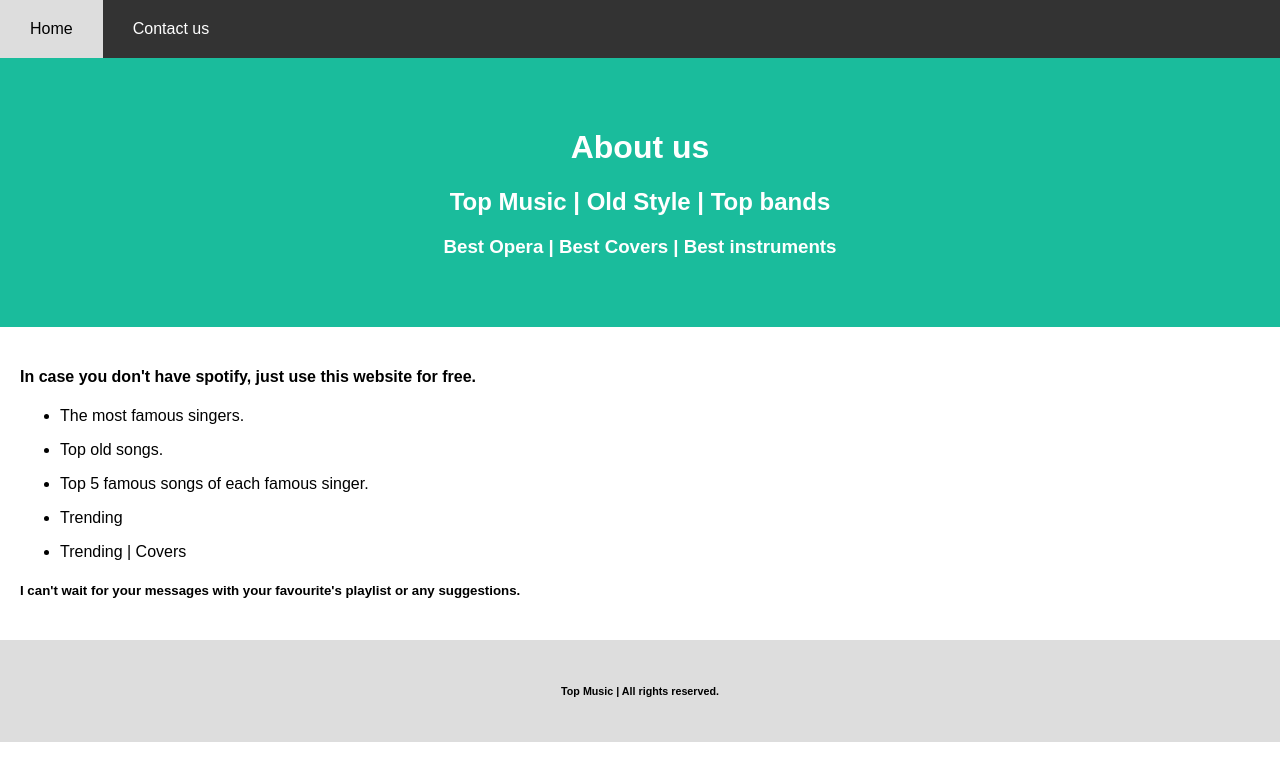
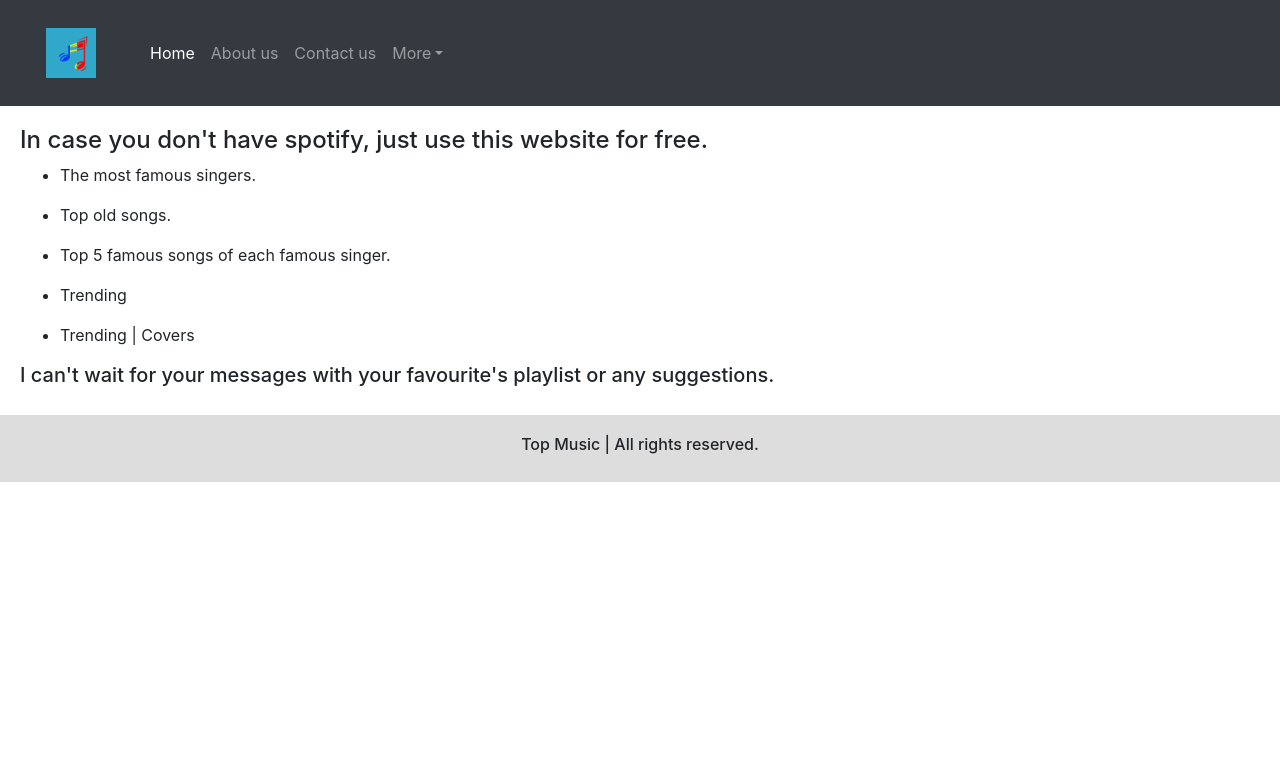
Before and after one commit to danielgoran/top-music, a plain HTML site: page aboutus.html in a window 1280 px wide. Drawn offline with nearby package versions, Linux system fonts and the light colour scheme.

Commit message:
changed the navbar template

```diff
--- a/aboutus.html
+++ b/aboutus.html
@@ -5,21 +5,50 @@
   <title>About us</title>
   <link rel="stylesheet" href="css/aboutus.css">
   <meta name="viewport" content="width=device-width, initial-scale=1">
+  <link rel="stylesheet" href="https://maxcdn.bootstrapcdn.com/bootstrap/4.3.1/css/bootstrap.min.css">
+  <script src="https://ajax.googleapis.com/ajax/libs/jquery/3.4.1/jquery.min.js"></script>
+  <script src="https://cdnjs.cloudflare.com/ajax/libs/popper.js/1.14.7/umd/popper.min.js"></script>
+
+  <link href="//maxcdn.bootstrapcdn.com/bootstrap/4.0.0/css/bootstrap.min.css" rel="stylesheet" id="bootstrap-css">
+  <script src="//maxcdn.bootstrapcdn.com/bootstrap/4.0.0/js/bootstrap.min.js"></script>
 </head>
 <body>
 
-    <!-- Navigation Bar -->
-    <div class="navbar">
-      <a href="index.html">Home</a>
-      <a href="contactus.html">Contact us</a>
-    </div>
+    <!-- Header -->
+    <nav class="navbar navbar-expand-lg bg-dark navbar-dark">
+      <a class="navbar-brand" href="#"><img src="images/logo.png" alt="Page Logo" width="50" height="50"></a>
 
-    <!-- Header -->
-    <div class="header">
-        <h1>About us</h1>
-        <h2>Top Music | Old Style | Top bands</h2>
-        <h3>Best Opera | Best Covers | Best instruments</h3>
-    </div>
+      <button class="navbar-toggler" type="button" data-toggle="collapse" data-target="#navbarSupportedContent" aria-controls="navbarSupportedContent" aria-expanded="false" aria-label="Toggle navigation">
+        <span class="navbar-toggler-icon"></span>
+      </button>
+
+      <div class="collapse navbar-collapse" id="navbarSupportedContent">
+          <ul class="navbar-nav mr-auto">
+              <li class="nav-item active">
+                <a class="nav-link" href="#">Home</a>
+              </li>
+              <li class="nav-item">
+                <a class="nav-link" href="aboutus.html">About us</a>
+              </li>
+              <li class="nav-item">
+                <a class="nav-link" href="contactus.html">Contact us</a>
+              </li>
+              <li class="nav-item dropdown">
+                <a class="nav-link dropdown-toggle" href="#" id="navbarDropdown" role="button" data-toggle="dropdown" aria-haspopup="true" aria-expanded="false">More</a>
+
+                <div class="dropdown-menu" aria-labelledby="navbarDropdown">
+                    <a class="dropdown-item" href="thebeatles.html">The Beatles</a>
+                    <a class="dropdown-item" href="michaeljackson.html">Michael Jackson</a>
+                    <a class="dropdown-item" href="eltonjohn.html">Elton John</a>
+
+                    <div class="dropdown-divider">
+                      <a class="dropdown-item" href="mytoplist.html">My Top List</a>
+                    </div>
+                </div>
+              </li>
+          </ul>
+        </div>
+    </nav>
 
     <!-- The flexible grid (content) -->
     <div class="main">
--- a/css/aboutus.css
+++ b/css/aboutus.css
@@ -4,13 +4,6 @@ body {
   margin: 0;
 }
 
-/* Header/logo Title */
-.header {
-  padding: 50px;
-  text-align: center;
-  background: #1abc9c;
-  color: white;
-}
 
 /* Style the top navigation bar */
 .navbar {
@@ -27,10 +20,10 @@ body {
 }
 
 /* Change color on hover */
-.navbar a:hover {
+/*.navbar a:hover {
   background-color: #ddd;
   color: black;
-}
+}*/
 
 /* Column container */
 .row {
```
